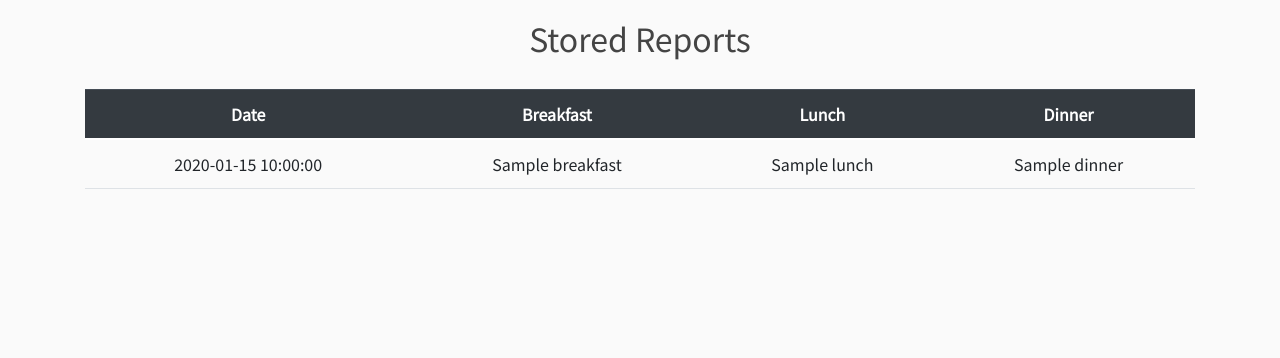
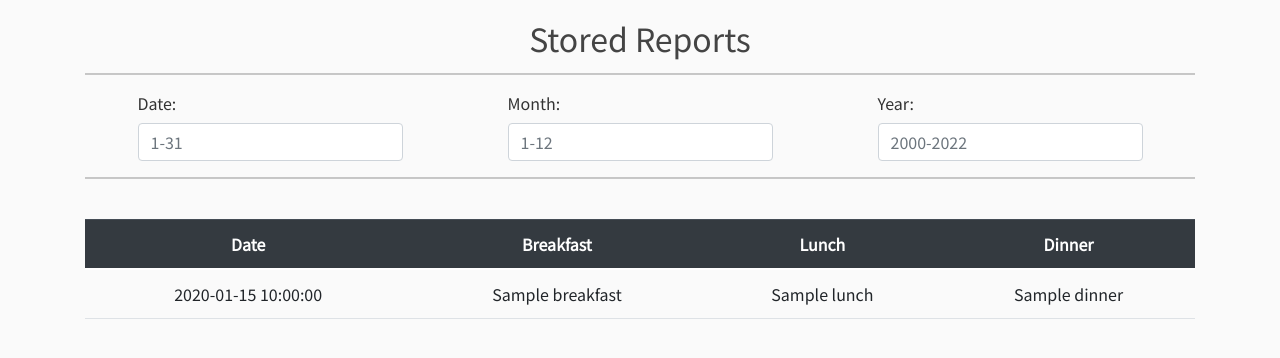
Before and after one commit to swaraj-jain/Mess-Management, a Flask app: template templates/my_old_report.html in a window 1280 px wide. Shown: the part 61-419 px from the top of the page. Run offline with Flask 2, Linux system fonts and the light colour scheme; the template is opened without the code that fills it: most values are stand-ins (such as "Sample title", 1, 10 or a date in 2020); some libraries are stand-ins or nearby versions.

Commit message:
added filter

```diff
--- a/templates/my_old_report.html
+++ b/templates/my_old_report.html
@@ -4,6 +4,24 @@
 
     <div style="margin-top: 5%;">
         <h2 style="text-align: center;">Stored Reports</h2>
+        <hr>
+        <form id="doc_search">
+            <div class="form-group" style="display: flex; justify-content: space-around;">
+            <div>
+                <label class="form-label">Date: </label>
+                <input type="text" class="form-control" id="filterInput" placeholder="1-31" onkeyup="searchinfo()">
+            </div>
+            <div>
+                <label class="form-label">Month: </label>
+                <input type="text" class="form-control" id="filterInput1" placeholder="1-12" onkeyup="searchinfo()">
+            </div>
+            <div>
+                <label class="form-label">Year: </label>
+                <input type="text" class="form-control" id="filterInput2" placeholder="2000-2022" onkeyup="searchinfo()">
+            </div>
+            </div>
+        </form>
+        <hr>
         <br>
         <div class="table-responsive-md">
         <table class="table" style="text-align: center;">
@@ -15,7 +33,7 @@
                     <th scope="col">Dinner</th>
                 </tr>
             </thead>
-            <tbody>
+            <tbody id="rTable">
                 {% for x in  pinfo%}
                 <tr>
                     <td>{{  x['date']}}</td>
@@ -29,4 +47,49 @@
         </div>
     </div>
 
+
+    <script>
+        const searchinfo = () => {
+            let filter=document.getElementById('filterInput').value.toUpperCase();
+            let filter1=document.getElementById('filterInput1').value.toUpperCase();
+            let filter2=document.getElementById('filterInput2').value.toUpperCase();
+
+            let t_body = document.getElementById('rTable');
+            let d_info=  t_body.getElementsByTagName('tr');
+            for (var i=0 ; i<d_info.length ; i++)
+            {
+                var t_n = d_info[i].getElementsByTagName('td')[0];
+                var t_name = (t_n.textContent||t_n.innerHTML);
+
+                year = "",month = "",date = ""
+                for(var j=0;j<4;j++) year+=t_name[j];
+                var m_start = 5;
+                if (t_name[m_start]  == '0') m_start+=1;
+                for(var j=m_start;j<7;j++) month+=t_name[j];
+
+                var d_start = 8;
+                if (t_name[d_start]  == '0') d_start+=1;
+                for(var j=d_start;j<10;j++) date+=t_name[j];
+
+                var all_s = 1, dis = 0;
+
+                if(filter.length==0 && filter1.length==0 && filter2.length==0) d_info[i].style.display = '';
+                else
+                {
+                    var dis = 1;
+                    console.log(filter2 != year)
+                    if(filter2.length && filter2 != year) dis = 0;
+                    if(filter1.length && filter1 != month) dis = 0;
+                    if(filter.length && filter != date) dis = 0;
+
+                    console.log(dis)
+                    if(dis)  d_info[i].style.display = '';
+                    else  d_info[i].style.display = 'none';
+
+                }
+
+            }
+        }
+    </script>
+
 {% endblock %}
```
Also changed, not shown: templates/admin_dashboard.html (+66 -1 lines), 2 other files.
